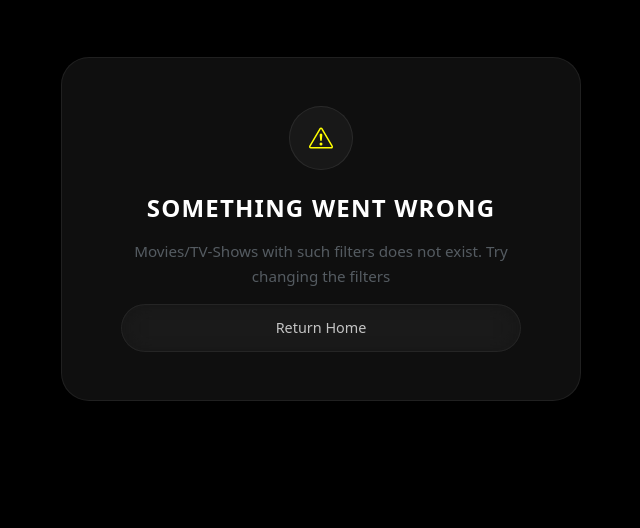
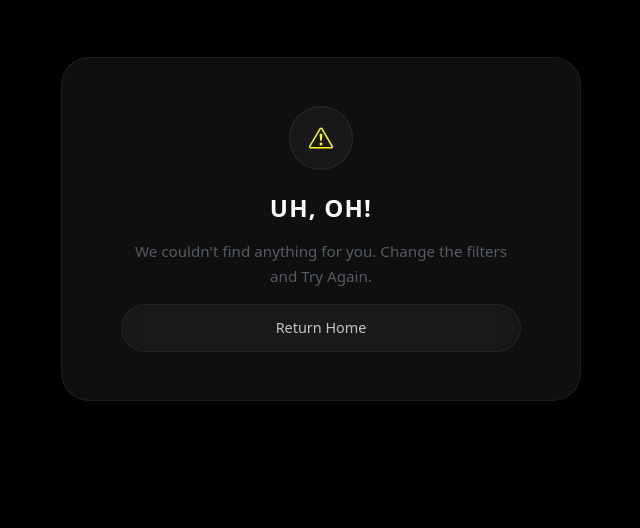
Before and after one commit to sotooba/what-to-watch, a Flask app: page /recommendation/mood/happy in a window 1280 px wide. Shown: the part 161-689 px from the top of the page, without its empty margins (319-959 px from the left). Run offline with Flask 3, Linux system fonts and the light colour scheme; data that the repository does not hold is empty.

Commit message:
Improve error msg

```diff
--- a/app.py
+++ b/app.py
@@ -45,8 +45,7 @@ def recommendations():
     # If returned result does not have 4 or more Movies/TV-Shows
     # Show error
     if len(result) < 4:
-        return render_template('error.html',
-                               msg="Movies/TV-Shows with such filters does not exist. Try changing the filters")
+        return apology("We couldn't find anything for you. Change the filters and Try Again.")
     # Randomly sample only 4
     random_samples = sample(result, k=4)
     for item in random_samples:
@@ -66,17 +65,18 @@ def recommendation(mood):
     result = discover_movies_tv(params)
 
     if len(result) < 4:
-        return render_template('error.html',
-                                msg="Movies/TV-Shows with such filters does not exist. Try changing the filters")
+        return apology("We couldn't find anything for you. Change the filters and Try Again.")
     # Randomly sample only 4
     random_samples = sample(result, k=4)
 
-    for item in random_samples:
-        item["details"] = get_details(item["id"])
     return render_template('components/recommendations.html',
                                random_samples=random_samples)
 
 
+
+# Return aplogy (error) if something goes wrong
+def apology(message):
+    return render_template('error.html', msg=message)
 
 
 @app.route('/about')
--- a/templates/error.html
+++ b/templates/error.html
@@ -21,7 +21,7 @@ Error • WhatToWatch
         </div>
 
         <h2 class="fw-bold text-white mb-3 text-uppercase h4" style="letter-spacing: 0.05em;">
-            Something Went Wrong
+            Uh, oh!
         </h2>
 
         <!-- The Dynamic Route Error Message -->
```
